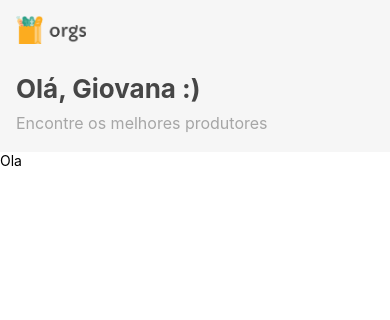
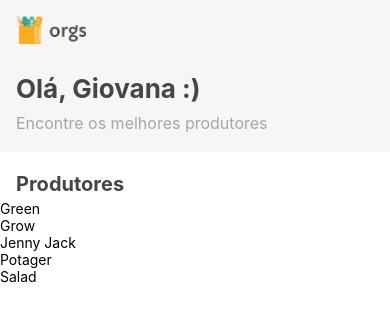
Before and after one commit to giovanafg/Alura-React-Native-Criando-Hooks, a React Native app: screen / in a window 390 px wide. Shown: the top 320 px of the page. Built offline with nearby package versions, Linux system fonts and the light colour scheme.

Commit message:
inclui -lista- no arquivo produtores

```diff
--- a/src/telas/Home/componentes/Produtores.js
+++ b/src/telas/Home/componentes/Produtores.js
@@ -1,7 +1,50 @@
-import React from 'react';
-import { Text } from 'react-native';
+import React, { useEffect, useState } from 'react';
+import { FlatList, Text, StyleSheet } from 'react-native';
+
+import { carregaProdutores } from '../../../servicos/carregaDados';
 
 
-export default function Produtores(){
-    return <Text>Ola</Text>
+export default function Produtores({topo: Topo}){
+    const [titulo, setTitulo] = useState('');
+    const [lista, setLista] = useState('');
+
+    /**USEREFFECT É UMA FUNÇÃO DENTRO DO REACT, ONDE ELE FAZ UM EFEITO QUANDO O COMPONENTE FOR CARREGADO*/
+    useEffect(() => {
+        const retorno = carregaProdutores();
+        setTitulo(retorno.titulo);
+        setLista(retorno.lista);
+        console.log(retorno)
+    }, []);
+
+    const TopoLista = () => {
+        return <>
+            <Topo />
+            <Text style={estilos.titulo}>{titulo}</Text>
+        </>
+    }
+
+    return <FlatList
+         /**DATA - LISTA */
+         data={lista}
+         /**PARA RENDERIZAR O QUE ESTÁ DENTRO DA LISTA */
+         renderItem={({item: {nome}}) => <Text>{nome}</Text>}
+         /**DECLARA QUAL A KEY DA LISTA */
+         keyExtractor={({nome}) => nome}
+         /**HEADER ONDE IRÁ COMPOR O TITULO DA LISTA */
+         ListHeaderComponent={TopoLista} />
+
 }
+
+/**ESTILOS */
+
+const estilos = StyleSheet.create({
+    titulo: {
+        fontSize: 20,
+        lineHeight: 32,
+        marginHorizontal: 16,
+        marginTop: 16,
+        color: "#464646",
+        fontWeight: "bold"
+
+    }
+})
--- a/src/telas/Home/index.js
+++ b/src/telas/Home/index.js
@@ -4,7 +4,6 @@
 
 export default function Home(){
     return <>
-        <Topo />
-        <Produtores />
+        <Produtores topo={Topo}/>
     </>
 }
```
